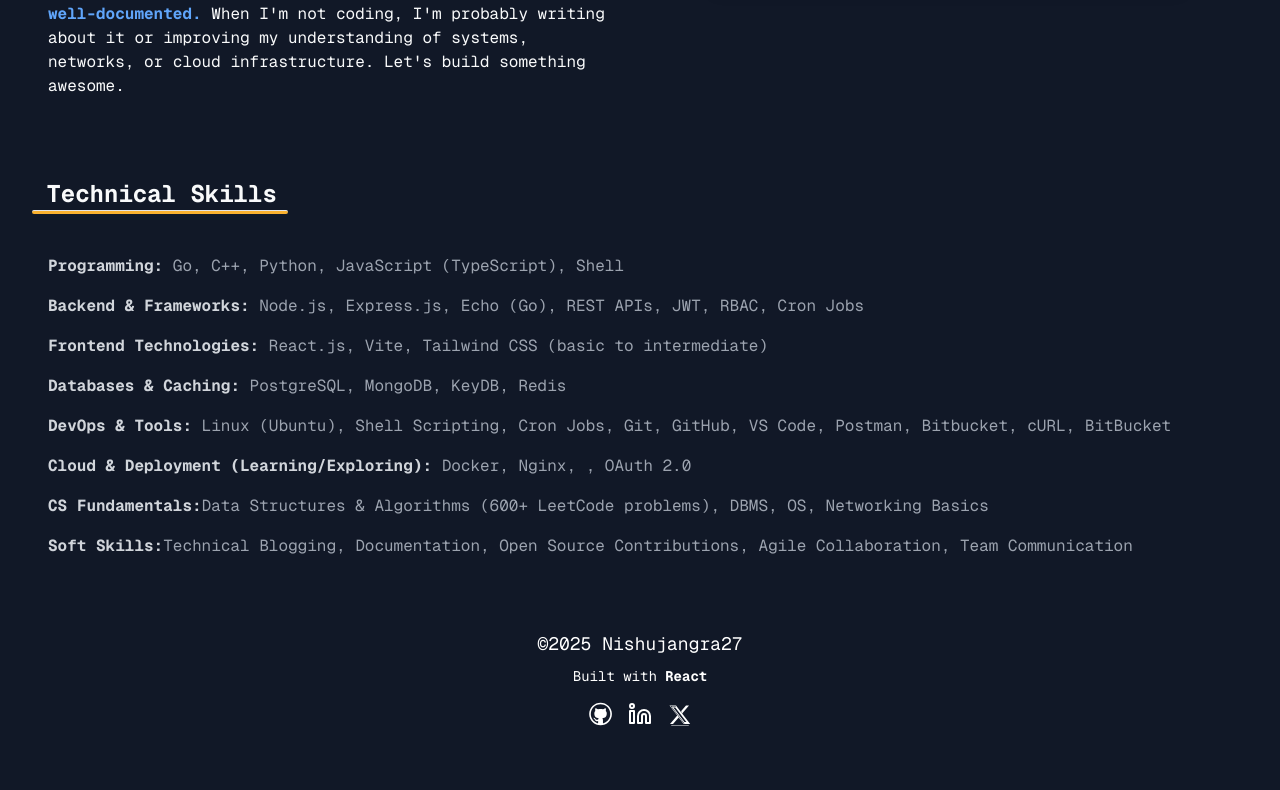
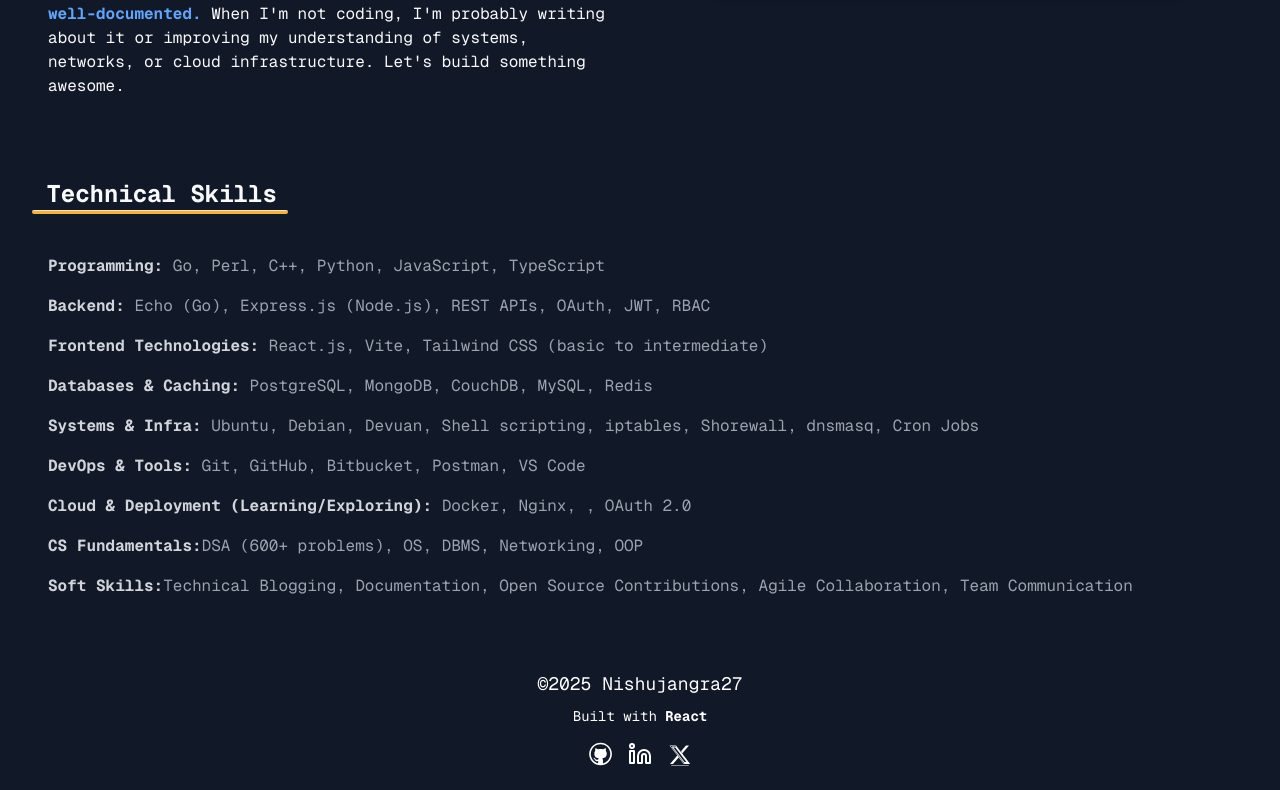
Before and after one commit to nishujangra/Portfolio, a React (Vite) app: page / in a window 1280 px wide. Shown: the part 1039-1829 px from the top of the page. Before the commit the page ends 1789 px from the top, so only its background shows below. Built offline with nearby package versions, Linux system fonts and the light colour scheme.

Commit message:
Skills Updated

```diff
--- a/src/pages/Home/container/Skills.tsx
+++ b/src/pages/Home/container/Skills.tsx
@@ -10,16 +10,15 @@ const Skills = () => {
                         <strong>Programming: </strong>
                     </span>
                     <span className="text-gray-400">
-                        Go, C++, Python, JavaScript (TypeScript), Shell
+                        Go, Perl, C++, Python, JavaScript, TypeScript
                     </span>
                 </div>
                 <div className="">
                     <span className="text-gray-300">
-                        <strong>Backend & Frameworks: </strong>
+                        <strong>Backend: </strong>
                     </span>
                     <span className="text-gray-400">
-                        Node.js, Express.js, Echo (Go), REST APIs, JWT, RBAC,
-                        Cron Jobs
+                        Echo (Go), Express.js (Node.js), REST APIs, OAuth, JWT, RBAC
                     </span>
                 </div>
                 <div className="">
@@ -35,7 +34,15 @@ const Skills = () => {
                         <strong>Databases & Caching: </strong>
                     </span>
                     <span className="text-gray-400">
-                        PostgreSQL, MongoDB, KeyDB, Redis
+                        PostgreSQL, MongoDB, CouchDB, MySQL, Redis
+                    </span>
+                </div>
+                <div className="">
+                    <span className="text-gray-300">
+                        <strong>Systems & Infra: </strong>
+                    </span>
+                    <span className="text-gray-400">
+                        Ubuntu, Debian, Devuan, Shell scripting, iptables, Shorewall, dnsmasq, Cron Jobs
                     </span>
                 </div>
                 <div className="">
@@ -43,8 +50,7 @@ const Skills = () => {
                         <strong>DevOps & Tools: </strong>
                     </span>
                     <span className="text-gray-400">
-                        Linux (Ubuntu), Shell Scripting, Cron Jobs, Git, GitHub,
-                        VS Code, Postman, Bitbucket, cURL, BitBucket
+                        Git, GitHub, Bitbucket, Postman, VS Code
                     </span>
                 </div>
                 <div className="">
@@ -62,8 +68,7 @@ const Skills = () => {
                         <strong>CS Fundamentals:</strong>
                     </span>
                     <span className="text-gray-400">
-                        Data Structures & Algorithms (600+ LeetCode problems),
-                        DBMS, OS, Networking Basics
+                        DSA (600+ problems), OS, DBMS, Networking, OOP
                     </span>
                 </div>
                 <div>
```
